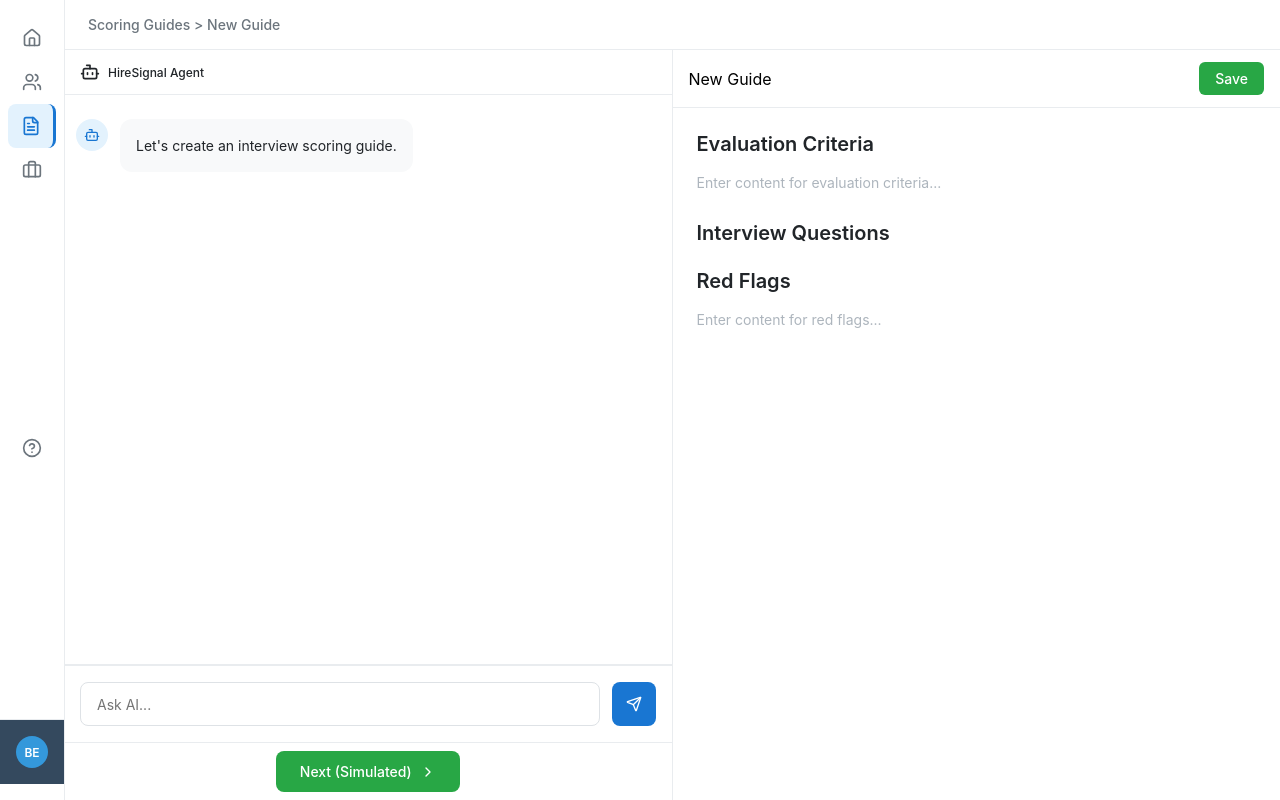
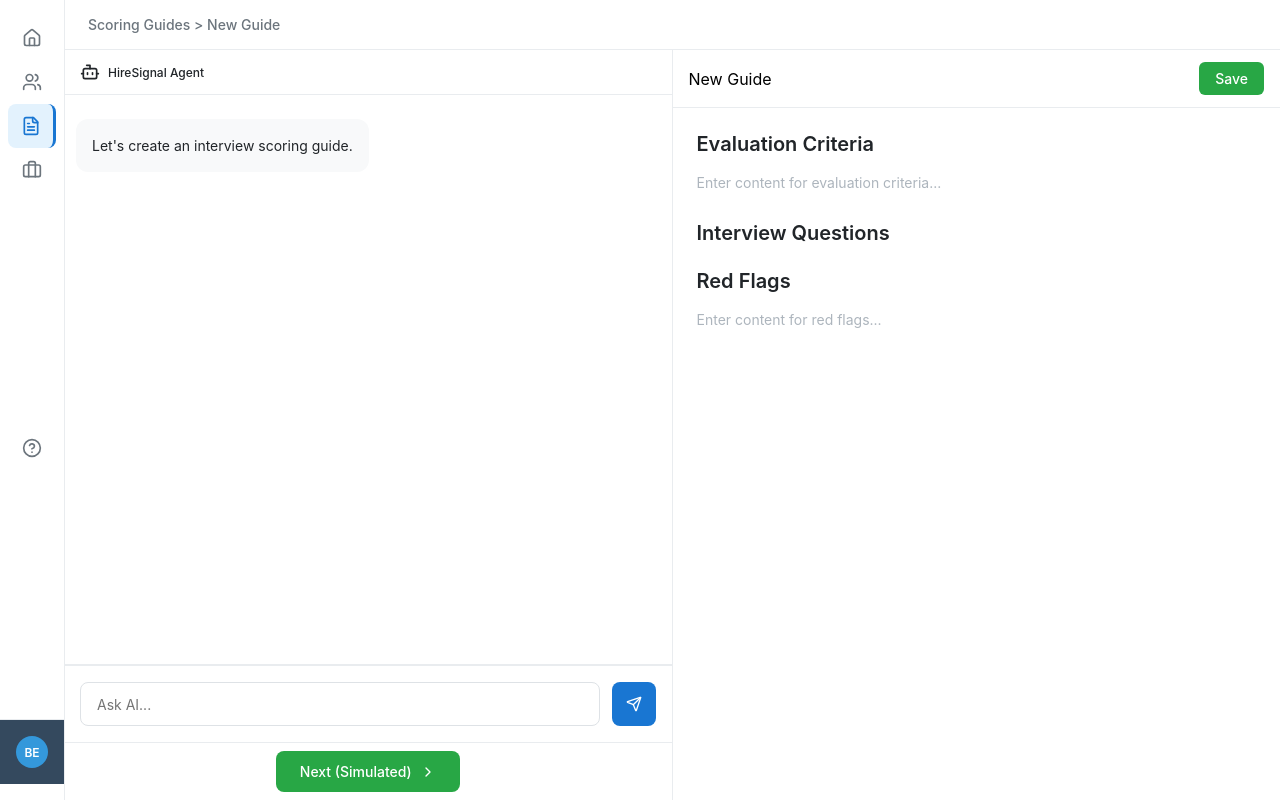
Before and after one commit to ptvans/candidate-management, a React (Create React App) app: page /#/guides/new in a window 1280 px wide. Built offline with nearby package versions, Linux system fonts and the light colour scheme.

Commit message:
remove ai avatar

```diff
--- a/src/pages/Guides.css
+++ b/src/pages/Guides.css
@@ -176,6 +176,10 @@
 
 .message.ai {
   flex-direction: row;
+}
+
+.message.ai .message-content {
+  margin-left: 0;
 }
 
 .message.user {
--- a/src/pages/Guides.tsx
+++ b/src/pages/Guides.tsx
@@ -248,7 +248,10 @@ const Guides: React.FC = () => {
         {/* Page Header */}
         <div className="page-header">
           <div className="page-breadcrumb">
-            Scoring Guides &gt; New Guide
+            <Link to="/guides" style={{ color: '#6c757d', textDecoration: 'none' }}>
+              Scoring Guides
+            </Link>
+            &nbsp;&gt;&nbsp;New Guide
           </div>
         </div>
 
@@ -268,9 +271,11 @@ const Guides: React.FC = () => {
           <div className="chat-messages">
             {visibleMessages.map((message) => (
               <div key={message.id} className={`message ${message.type} ${message.isHighlighted ? 'highlighted' : ''}`}>
-                <div className="message-avatar">
-                  {message.type === 'ai' ? <Bot size={16} /> : <User size={16} />}
-                </div>
+                {message.type === 'user' && (
+                  <div className="message-avatar">
+                    <User size={16} />
+                  </div>
+                )}
                 <div className="message-content">
                   {message.type === 'ai' && (
                     <div className="message-text">{message.content}</div>
```
